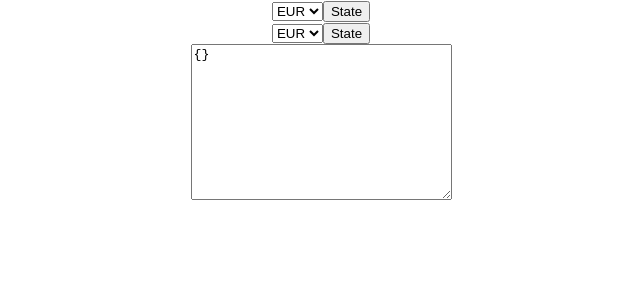
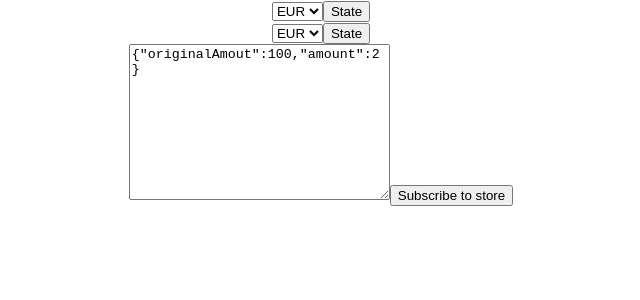
Before and after one commit to bob-smith-compass/redux-create-react-app, a React (Create React App) app: page / in a window 1280 px wide. Shown: the top 300 px of the page, without its empty margins (319-959 px from the left). Built offline with nearby package versions, Linux system fonts and the light colour scheme.

Commit message:
INCORRECT:        // value={JSON.stringify(store)} CORRECT:  value={JSON.stringify(store.getState())}

```diff
--- a/src/App.js
+++ b/src/App.js
@@ -35,16 +35,28 @@ import store from './store/configStore';
 //  */
 // store.dispatch({type: 'INCREASE'});
 
+
+
 function App() {
+
+  function handleChange(e) {
+    store.setStore({})
+    console.log(e)
+  }
+
   return (
     <div className="App">
       {/* <Form /> */}
 
       {/* <TextArea /> */}
       <Conversion />
-      <textarea name="" id="" cols="30" rows="10" >
-        {JSON.stringify(store)}
+      <textarea
+        onChange={handleChange}
+        // value={JSON.stringify(store)}
+        value={JSON.stringify(store.getState())}
+        name="" id="" cols="30" rows="10" >
       </textarea>
+      <button onClick={store.subscribe(function() {console.log(store)})}>Subscribe to store</button>
     </div>
   );
 }
```
